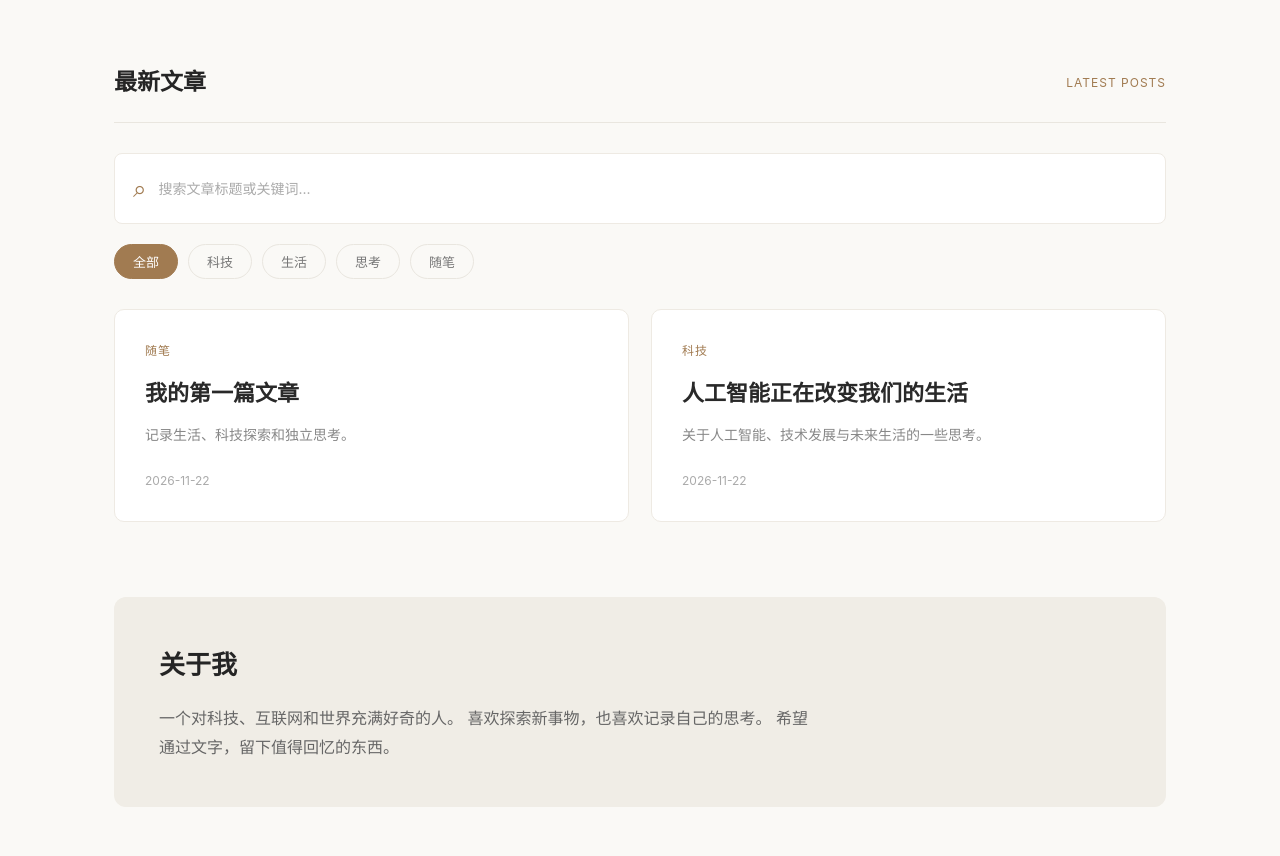
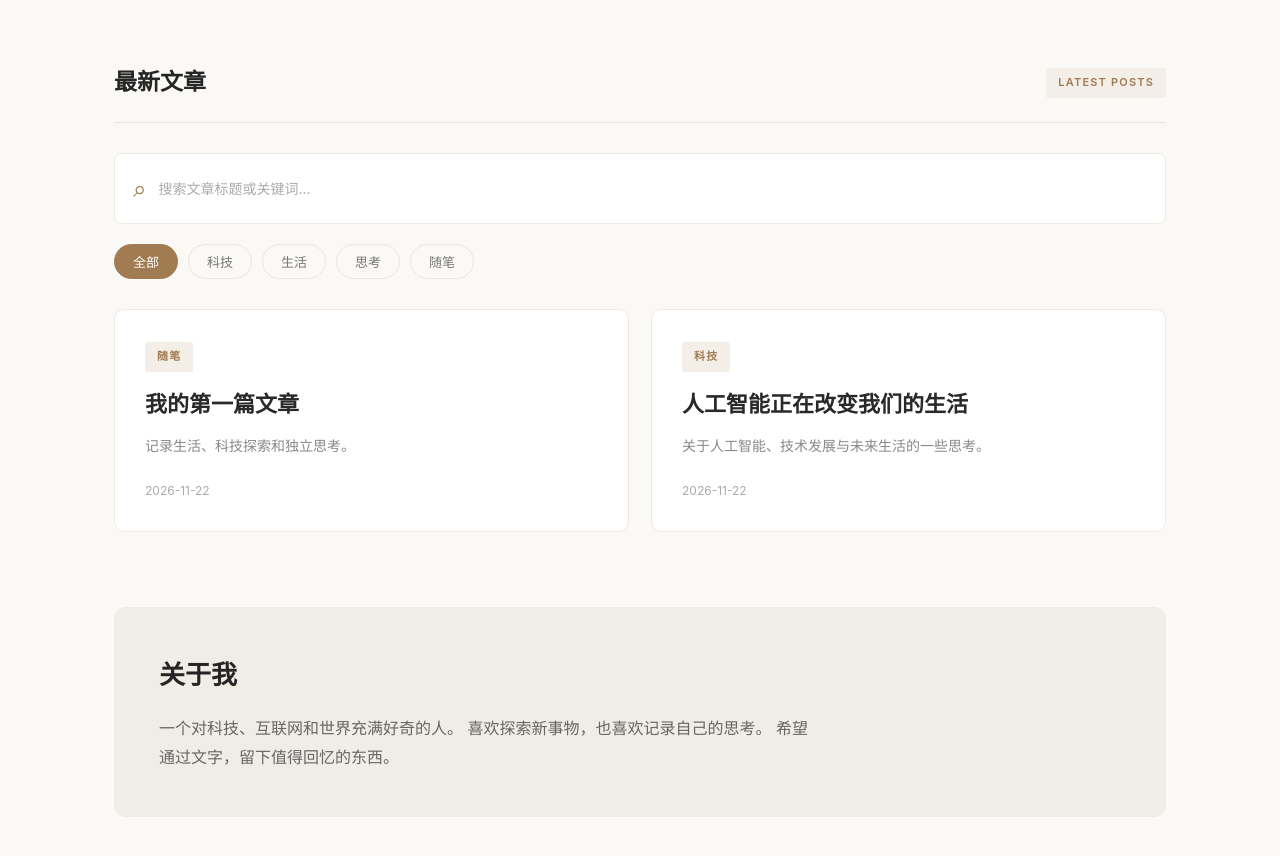
Before and after one commit to sipeile-stack/sipeile-stack.github.io, a plain HTML site: page index.html in a window 1280 px wide. Shown: the part 1188-2044 px from the top of the page. Drawn offline with Linux system fonts and the light colour scheme.

Commit message:
Update index.html

```diff
--- a/index.html
+++ b/index.html
@@ -241,12 +241,17 @@ nav a:hover {
   color: #a17b51;
 }
 
+/* 文章分类标签 */
 .category {
-  font-size: 12px;
+  display: inline-block;
+  padding: 5px 12px;
+  background: #f3eee7;
+  border-radius: 3px;
+  font-size: 11px;
   color: #a17b51;
-  letter-spacing: 1px;
+  letter-spacing: 1.2px;
+  font-weight: 600;
 }
-
 .card h3 {
   font-size: 22px;
   margin: 16px 0 12px;
```
